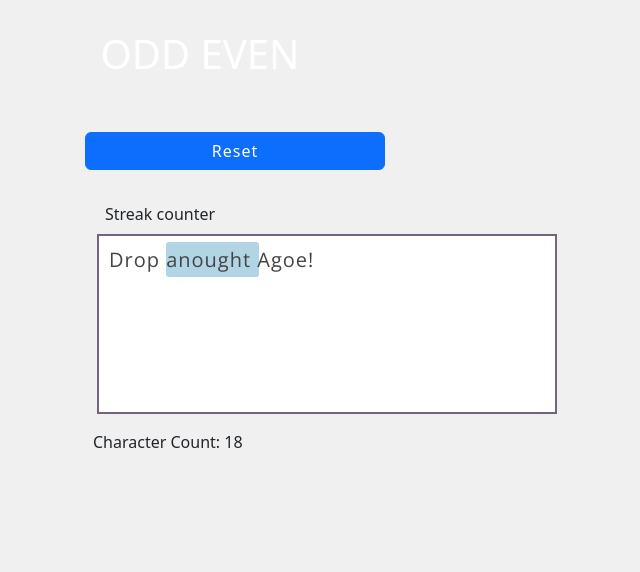
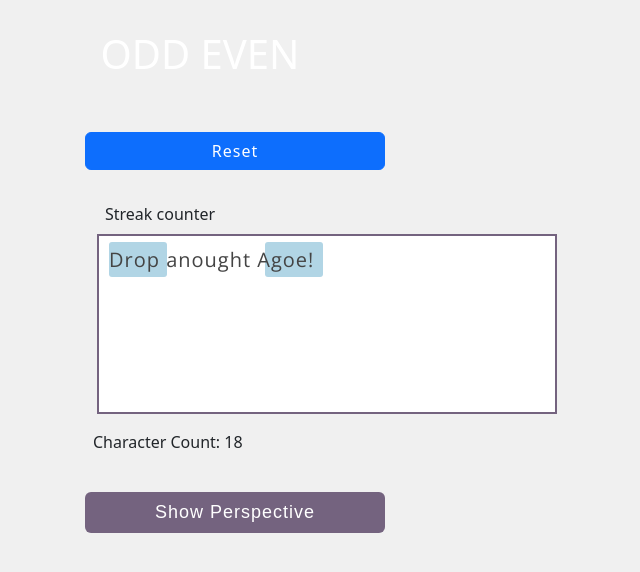
Before and after one commit to TinKurbatoff/odd-even-react-flask, a React (Create React App) app in the folder frontend-react/: page / in a window 1280 px wide. Shown: the top 572 px of the page, without its empty margins (440-1080 px from the left). Built offline with nearby package versions, Linux system fonts and the light colour scheme.

Commit message:
added highlight

```diff
--- a/frontend-react/src/App.js
+++ b/frontend-react/src/App.js
@@ -23,13 +23,8 @@ class App extends Component {
   }
 
   charCount = () => {
-    // return this.state.stringValue.length;
-    const value = this.state.stringValue; //.replace(/[A-Z].*?\b/g, '<mark></mark>')
-    // this.setState({
-    //      stringValue: value,
-    // });
-    // this.state.stringValue = '2121';
-    return (<label> {this.state.stringValue.length} </label>);
+    const value = this.state.stringValue.length;
+    return (<label> {value} </label>);
     };
 
   onChange = (value) => {
@@ -58,9 +53,20 @@ class App extends Component {
       .replace(/[A-Z].*?\b/g, '<mark>$&</mark>');
 
     return text;
+
   }
 
+  showHighlights = () => {
+    const text = this.applyHighlights(this.state.stringValue);
+    console.log(text)
+    return {__html: text}
+  }
 
+  showPerspective = () => {
+
+  };
+
+  // Finally render
   render() {
     return (
       <main className="container">
@@ -81,7 +87,7 @@ class App extends Component {
                 Streak counter
                 </label>
                   <div className="backdrop">
-                    <div className="highlights">Drop <mark>anought</mark> Agoe!</div>
+                    <div className="highlights" dangerouslySetInnerHTML={this.showHighlights()}></div>
                   </div>
                   <textarea
                     name="inputField"
@@ -91,8 +97,12 @@ class App extends Component {
                   />
                   </div>
                   <div className="mt-4 p-2"><label className="mt-4">Character Count: {this.charCount()}</label></div>
-                  {/* <CharacterBox charCount={this.props.value}/> */}
-
+                  <button
+                    className="btn-sm"
+                    onClick={this.showPerspective}
+                  >
+                    Show Perspective
+                  </button>
             </div>
           </div>
         {/* </div> */}
```
